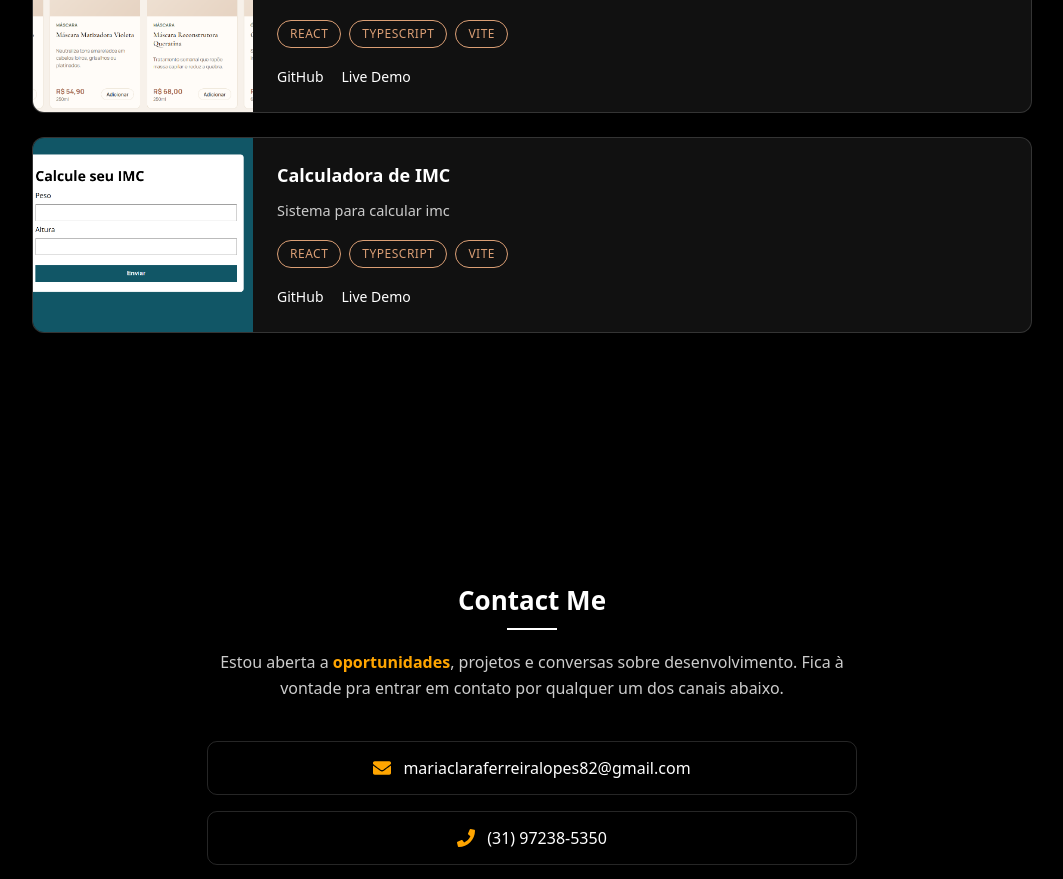
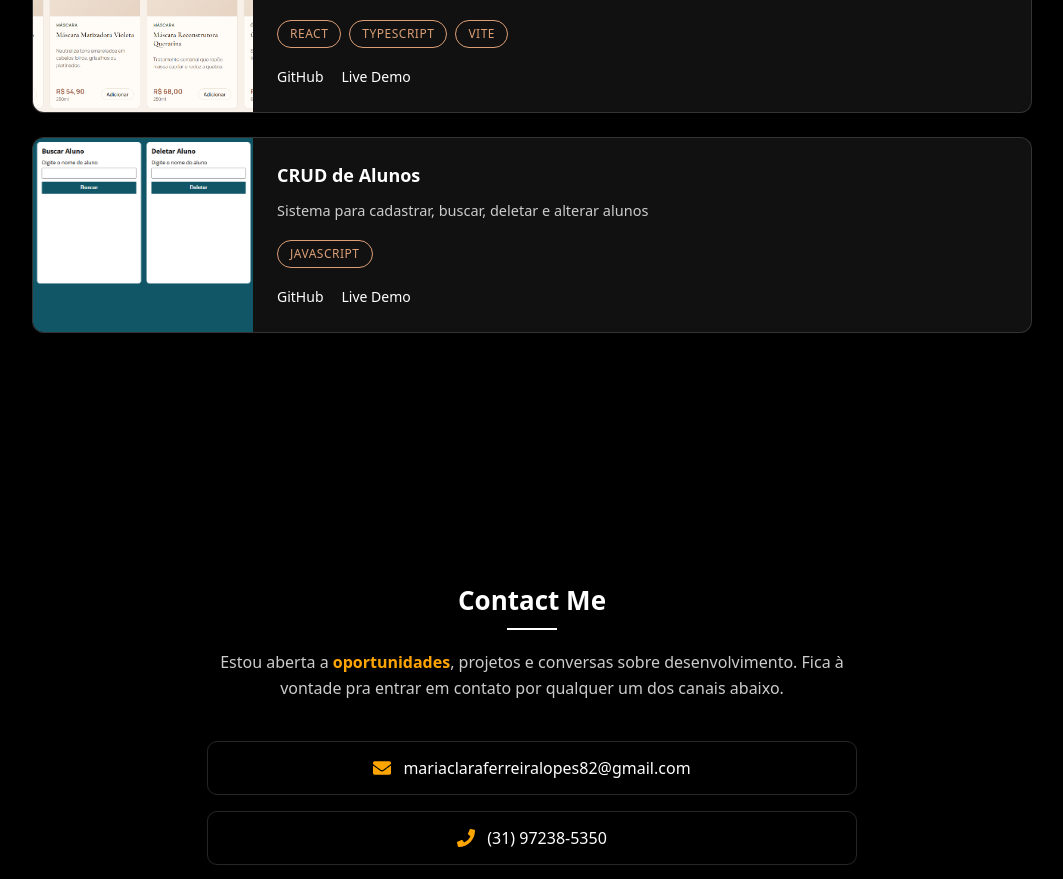
Before and after one commit to mariaclaraferr2007/portifolio, a React (Vite) app: page / in a window 1280 px wide. Shown: the part 2200-3079 px from the top of the page, without its empty margins (108-1171 px from the left). Built offline with nearby package versions, Linux system fonts and the light colour scheme.

Commit message:
Add CRUD de Alunos project with updated details and image

```diff
--- a/src/components/Project/Projects.jsx
+++ b/src/components/Project/Projects.jsx
@@ -23,12 +23,12 @@ const projects = [
     image: "/ecommerceCapilar.png",
   },
   {
-    title: "Calculadora de IMC",
-    description: "Sistema para calcular imc",
-    tech: ["React", "TypeScript", "Vite"],
-    github: "https://github.com/mariaclaraferr2007/CalcularIMC.git",
-    demo: "https://calcular-imc-iota.vercel.app/",
-    image: "/CalculadoraIMC.png",
+    title: "CRUD de Alunos",
+    description: "Sistema para cadastrar, buscar, deletar e alterar alunos",
+    tech: ["JavaScript"],
+    github: "https://github.com/mariaclaraferr2007/CRUDAlunos",
+    demo: "https://alunos-sigma.vercel.app/",
+    image: "/crudalunos.png",
   },
 ];
 
```
Also changed, not shown: public/crudalunos.png (added).
